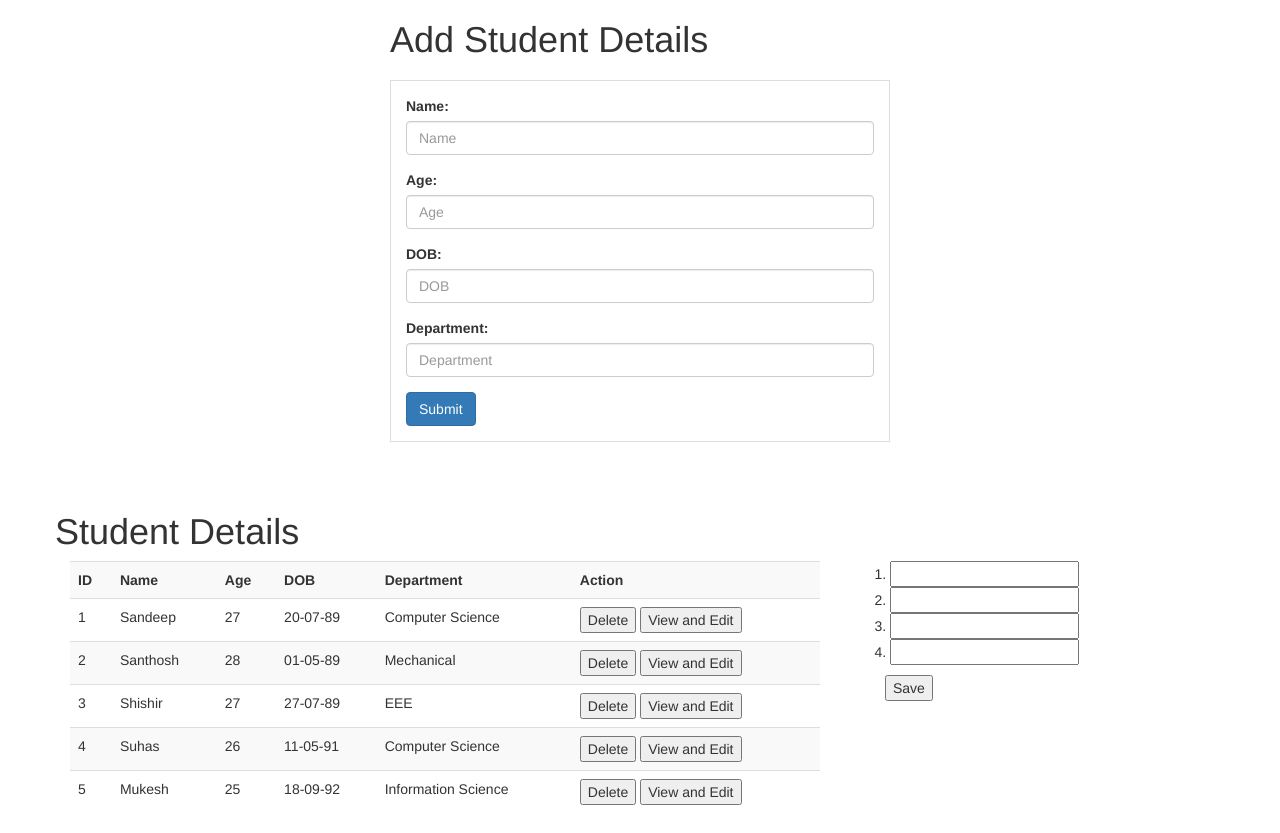
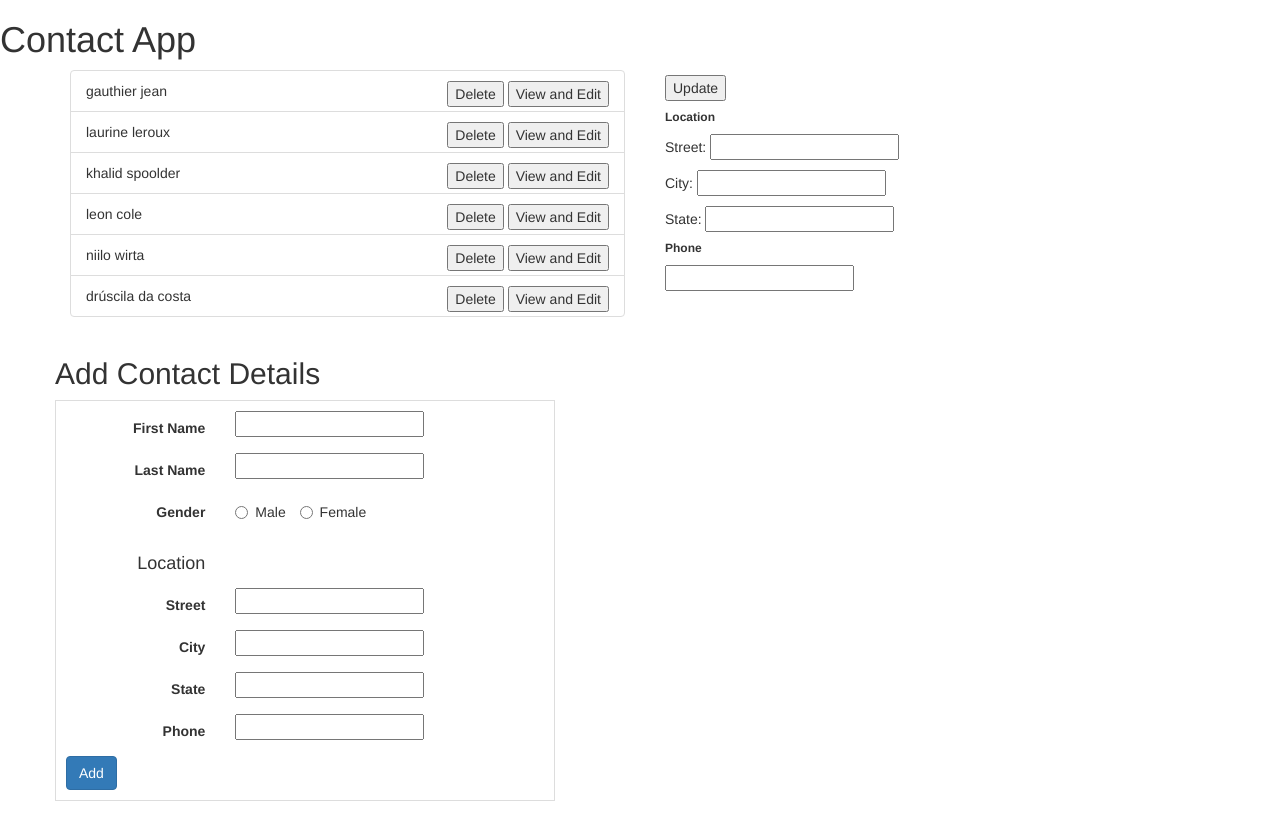
Before and after one commit to Mukesh04/BasicGit, a plain HTML site: page public/index.html in a window 1280 px wide. Both pictures are taken after a click on the button "Edit". After the commit the page ends 801 px from the top, so only its background shows below. Drawn offline with nearby package versions, Linux system fonts and the light colour scheme.

Commit message:
Added new UI for Contact list

```diff
--- a/public/app.js
+++ b/public/app.js
@@ -1,75 +1,23 @@
-var app = angular.module("myApp" , []);
-
-app.controller("myCtrl", myCtrl);
-
-//app.service("AppDataserviceSvc", Student );
+var app = angular.module("ContactApp", []);
 
 
 
-    function myCtrl($scope) {
-    $scope.errorMsg = "";
-    $scope.editMode = false;
 
-        var Student = function (name,age,dob,dept){
-            this.name = name;
-            this.age = age;
-            this.dob = dob;
-            this.dept = dept;
-        }
 
-    $scope.studentArray = [
-        {
-            "name" : "Sandeep",
-            age : 27,
-            dob : "20-07-89",
-            "dept": "Computer Science"
-        },
-        {
-            "name" : "Santhosh",
-            age : 28,
-            dob : "01-05-89",
-            "dept": "Mechanical"
-        },
-        {
-            "name" : "Shishir",
-            age : 27,
-            dob : "27-07-89",
-            "dept": "EEE"
-        },
-        {
-            "name" : "Suhas",
-            age : 26,
-            dob : "11-05-91",
-            "dept": "Computer Science"
-        },
-        {
-            "name" : "Mukesh",
-            age : 25,
-            dob : "18-09-92",
-            "dept": "Information Science"
-        }
-    ]
 
-    $scope.selectStudent = function(index){
-        $scope.selectedStudent = $scope.studentArray[index];
-    }
+/* app.factory("AppDataFactorySvc", prepareAppConfig);
 
-    $scope.addItem = function () {
-        $scope.studentArray.push(new Student($scope.name,$scope.age,$scope.dob,$scope.dept));
-        $scope.name = "";
-        $scope.age = "";
-        $scope.dob = "";
-        $scope.dept = "";
-        $scope.errorMsg = "Student details Added Successfully";
-    }
+function prepareAppConfig(AppNameSvc) {
+    var value = {};
+    value.name = AppNameSvc;
+    value.author = "Koushik";
+    value.builtDate = new Date().toDateString();
+    return value;
 
-    $scope.removeItem = function (index) {
-        $scope.studentArray.splice(index,1);
-        $scope.errorMsg = "Student details  Removed Successfully";
-    }
+} */
 
-    $scope.triggerMode = function(){
-        $scope.editMode = !$scope.editMode;
-    }
 
-}
+
+/* function HeaderCtrl(AppDataFactorySvc) {
+    this.appTittle = AppDataFactorySvc.name;
+}; */
--- /dev/null
+++ b/public/appname.service.js
@@ -0,0 +1,4 @@
+(function () {
+    var app = angular.module("ContactApp");
+    app.value("AppNameSvc", "Contact App"); // first argument is a value name and second is a String
+})();
--- /dev/null
+++ b/public/db.json
@@ -0,0 +1,106 @@
+{
+  "contacts": [
+    {
+      "gender":"male",
+      "name":{
+        "first":"gauthier",
+        "last":"jean"
+      },
+      "location":{
+        "street":"2012 rue de l'abbé-patureau",
+        "city":"senarclens",
+        "state":"valais"
+      },
+      "cell":"(163)-074-1540",
+      "id":6 ,
+      "picture":{
+        "large":"https://randomuser.me/api/portraits/men/61.jpg"
+      }
+    },
+    {
+      "gender":"female",
+      "name":{
+        "first":"laurine",
+        "last":"leroux"
+      },
+      "location":{
+        "street":"6873 place de l'abbé-basset",
+        "city":"argenteuil",
+        "state":"finistère"
+      },
+      "cell":"06-46-34-15-52",
+      "id": 1,
+      "picture":{
+        "large":"https://randomuser.me/api/portraits/women/95.jpg"
+      }
+    },
+    {
+      "gender":"male",
+      "name":{
+        "first":"khalid",
+        "last":"spoolder"
+      },
+      "location":{
+        "street":"9276 maliebaan",
+        "city":"enkhuizen",
+        "state":"utrecht"
+      },
+      "cell":"(061)-997-4000",
+      "id": 2,
+      "picture": {
+        "large": "https://randomuser.me/api/portraits/men/45.jpg"
+      }
+    },
+    {
+      "gender":"male",
+      "name":{
+        "first":"leon",
+        "last":"cole"
+      },
+      "location":{
+        "street":"1490 smokey ln",
+        "city":"cupertino",
+        "state":"south dakota"
+      },
+      "cell":"(285)-319-6116",
+      "id": 3,
+      "picture":{
+        "large":"https://randomuser.me/api/portraits/men/46.jpg"
+      }
+    },
+    {
+      "gender":"male",
+      "name":{
+        "first":"niilo",
+        "last":"wirta"
+      },
+      "location":{
+        "street":"8356 itsenäisyydenkatu",
+        "city":"eura",
+        "state":"northern savonia"
+      },
+      "cell":"049-656-54-77",
+      "id": 4,
+      "picture":{
+        "large":"https://randomuser.me/api/portraits/men/72.jpg"
+      }
+    },
+    {
+      "gender":"female",
+      "name":{
+        "first":"drúscila",
+        "last":"da costa"
+      },
+      "location":{
+        "street":"4803 rua duque de caxias ",
+        "city":"jacareí",
+        "state":"pará"
+      },
+      "cell":"(81) 8198-5142",
+      "id": 5,
+      "picture":{
+        "large":"https://randomuser.me/api/portraits/women/18.jpg"
+      }
+    }
+  ]
+}
--- /dev/null
+++ b/public/header.controller.js
@@ -0,0 +1,7 @@
+(function () {
+    var app = angular.module("ContactApp");
+    app.controller("HeaderCtrl", HeaderCtrl );
+    function HeaderCtrl(AppDataServiceSvc) {
+        this.appTittle = AppDataServiceSvc.name;
+    }
+})();
--- a/public/index.html
+++ b/public/index.html
@@ -1,79 +1,122 @@
 <!DOCTYPE html>
-<html lang="en">
+<html lang="en" ng-app="ContactApp">
 <head>
     <meta charset="UTF-8">
-    <title>Student details</title>
+    <title>Contact List</title>
     <link rel="stylesheet" href="https://maxcdn.bootstrapcdn.com/bootstrap/3.3.7/css/bootstrap.min.css" integrity="sha384-BVYiiSIFeK1dGmJRAkycuHAHRg32OmUcww7on3RYdg4Va+PmSTsz/K68vbdEjh4u" crossorigin="anonymous">
     <script src="https://ajax.googleapis.com/ajax/libs/angularjs/1.6.5/angular.min.js"></script>
     <script src="app.js"></script>
+    <script src="appConfig.service.js"></script>
+    <script src="appname.service.js"></script>
+    <script src="contact.controller.js"></script>
+    <script src="header.controller.js"></script>
+    <script src="contactdata.service.js"></script>
 </head>
 <body>
-<div class="container" ng-app="myApp" ng-controller="myCtrl" >
-    <div class="row" style="margin-top: 20px;">
-        <h1 style="width:500px; margin: 0 auto;">Add Student Details</h1>
-        <div style="width:500px; margin: 0 auto; margin-top: 20px; border: 1px solid #ddd; padding: 15px;">
-            <form>
-                <div class="form-group">
-                    <label for="name">Name:</label>
-                    <input type="text" class="form-control" id="name" placeholder="Name" ng-model="name">
+  <div ng-controller="HeaderCtrl as head">
+      <h1>{{head.appTittle}}</h1>
+  </div>
+
+  <div class="container"  ng-controller="ContactCtrl as ctrl" >
+      <div class="row">
+      <div class="col-md-6">
+        <ul class="list-group">
+          <li class="list-group-item" ng-repeat="contact in ctrl.contacts">
+            <span>{{contact.name.first + " " + contact.name.last}}</span>
+            <span style="float:right;"><button ng-click="ctrl.delete($index)">Delete</button>
+                <button ng-click="ctrl.selectContact($index)">View and Edit</button></span>
+        </li>
+        </ul>
+      </div>
+        <div class="col-md-6">
+          <div class="media">
+              <div class="media-left">
+                  <a href="#">
+                     <img ng-src="{{ctrl.selectedContact.picture.large}}"></img>
+                  </a>
+              </div>
+              <div class="media-body">
+                  <h4 class="media-heading"><strong>{{ctrl.selectedContact.name.first + " " + ctrl.selectedContact.name.last}}</strong></h4>
+                  <button ng-hide="ctrl.editMode" ng-click="ctrl.toggleEditMode()">Edit</button>
+                  <button ng-show="ctrl.editMode" ng-click="ctrl.toggleEditMode()">Update</button>
+                  <div>
+                      <p>
+                         <h6><strong>Location</strong></h6>
+                      </p>
+                      <p>
+                          <span>Street:</span>
+                          <span ng-hide="ctrl.editMode">{{ctrl.selectedContact.location.street}}</span>
+                          <span><input type="text" ng-model="ctrl.selectedContact.location.street" ng-show="ctrl.editMode" /></span>
+                      </p>
+                      <p>
+                          <span>City:</span>
+                          <span ng-hide="ctrl.editMode">{{ctrl.selectedContact.location.city}}</span>
+                          <span><input type="text" ng-model="ctrl.selectedContact.location.city" ng-show="ctrl.editMode" /></span>
+                      </p>
+                      <p>
+                          <span>State:</span>
+                          <span ng-hide="ctrl.editMode">{{ctrl.selectedContact.location.state}}</span>
+                          <span><input type="text" ng-model="ctrl.selectedContact.location.state" ng-show="ctrl.editMode" /></span>
+                      </p>
+                  </div>
+                  <div>
+                      <p>
+                      <h6><strong>Phone</strong></h6>
+                      </p>
+                      <p>
+                          <span ng-hide="ctrl.editMode">{{ctrl.selectedContact.cell}}</span>
+                          <span><input type="text" ng-model="ctrl.selectedContact.cell" ng-show="ctrl.editMode" /></span>
+                      </p>
+                  </div>
+              </div>
+          </div>
+           </div>
+      </div>
+      <div class="row">
+          <h2>Add Contact Details</h2>
+          <div style="padding: 10px; border: 1px solid #ddd; float: left; width: 500px;">
+              <form class="form-horizontal">
+                  <div class="form-group" >
+                      <label class="col-sm-4 control-label">First Name</label>
+                      <div class="col-sm-8"><input type="text" ng-model="first_name" /></div>
                   </div>
                   <div class="form-group">
-                    <label for="age">Age:</label>
-                    <input type="number" class="form-control" id="age" placeholder="Age" ng-model="age">
+                      <label class="col-sm-4 control-label">Last Name</label>
+                      <div class="col-sm-8"><input type="text" ng-model="last_name" /></div>
                   </div>
                   <div class="form-group">
-                    <label for="dob">DOB:</label>
-                    <input type="text" class="form-control" id="dob" placeholder="DOB" ng-model="dob">
+                      <label class="col-sm-4 control-label">Gender</label>
+                      <div class="col-sm-8">
+                          <label class="radio-inline"><input type="radio" ng-model="gender" value="Male">Male
+                          </label>
+                          <label class="radio-inline"><input type="radio" ng-model="gender" value="Female">Female
+                          </label>
+                      </div>
                   </div>
                   <div class="form-group">
-                    <label for="dept">Department:</label>
-                    <input type="text" class="form-control" id="dept" placeholder="Department" ng-model="dept">
+                      <h4 class="col-sm-4 control-label">Location</h4>
+                      <div class="col-sm-8"></div>
                   </div>
-                <button ng-click="addItem()" class="btn btn-primary">Submit</button>
-                <!--<button ng-show="editMode" ng-click="updateItem()" class="btn btn-primary">Update Student</button> -->
-                <!--<button ng-click="viewItem()" class="btn btn-primary">View</button> <br/> -->
-                <div>{{errorMsg}}</div>
+                  <div class="form-group">
+                      <label class="col-sm-4 control-label">Street</label>
+                      <div class="col-sm-8"><input type="text" ng-model="street" /></div>
+                  </div>
+                  <div class="form-group">
+                      <label class="col-sm-4 control-label">City</label>
+                      <div class="col-sm-8"><input type="text" ng-model="city" /></div>
+                  </div>
+                  <div class="form-group">
+                      <label class="col-sm-4 control-label">State</label>
+                      <div class="col-sm-8"><input type="text" ng-model="state" /></div>
+                  </div>
+                  <div class="form-group">
+                      <label class="col-sm-4 control-label">Phone</label>
+                      <div class="col-sm-8"><input type="number" ng-model="phone" /></div>
+                  </div>
+                  <button type="submit" class="btn btn-primary" ng-click="add()">Add</button>
               </form>
           </div>
       </div>
-
-    <div class="row" style="margin-top: 50px;">
-        <h1 style="width:500px; margin-bottom: 10px;">Student Details</h1>
-        <div class="col-md-8">
-         <table class="table table-striped">
-             <tr>
-                 <th>ID</th>
-                 <th>Name</th>
-                 <th>Age</th>
-                 <th>DOB</th>
-                 <th>Department</th>
-                 <th>Action</th>
-             </tr>
-             <tr ng-repeat="student in studentArray" >
-                 <td>{{$index+1}}</td>
-                 <td>{{student.name}}</td>
-                 <td>{{student.age}}</td>
-                 <td>{{student.dob}}</td>
-                 <td>{{student.dept}}</td>
-                 <td><button ng-click="removeItem($index)">Delete</button>
-                     <button ng-click="selectStudent($index)">View and Edit</button></td>
-             </tr>
-         </table>
-        </div>
-
-        <div class="col-md-4">
-            <ol>
-                <li><span ng-hide="editMode">{{selectedStudent.name}}</span> <input type="text" ng-show="editMode" ng-model="selectedStudent.name"></li>
-                <li><span ng-hide="editMode">{{selectedStudent.age}}</span> <input type="number" ng-show="editMode" ng-model="selectedStudent.age"></li>
-                <li><span ng-hide="editMode">{{selectedStudent.dob}}</span> <input type="text"  ng-show="editMode" ng-model="selectedStudent.dob"></li>
-                <li><span ng-hide="editMode">{{selectedStudent.dept}}</span> <input type="text" ng-show="editMode"  ng-model="selectedStudent.dept"></li>
-            </ol>
-            <span style="padding-left: 35px;"><button ng-hide="editMode" ng-click="triggerMode()">Edit</button>
-                    <button ng-show="editMode" ng-click="triggerMode()">Save</button></span>
-        </div>
-
-    </div>
-
   </div>
 </body>
 </html>
--- a/webserver/formexpress.js
+++ b/webserver/formexpress.js
@@ -30,7 +30,7 @@ var userSchema = new Schema({
 var User = mongoose.model('User', userSchema);
 
 console.log(__dirname + '/../../student');
-app.use('/',express.static(__dirname + '/../public'));
+app.use('/',express.static(__dirname + '/../../contact-list'));
 
 app.get('/student', function(req, res) {
     var response = {
```
Also changed, not shown: public/appConfig.service.js (added, +9 -0 lines), public/contact.controller.js (added, +47 -0 lines), public/contactdata.service.js (added, +28 -0 lines), public/index2.html (deleted, +0 -16 lines). Lines whose indentation alone changed are shown as unchanged.
